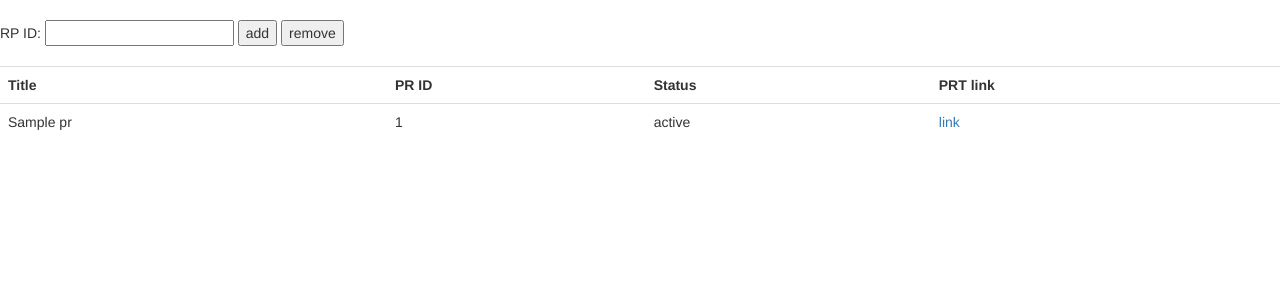
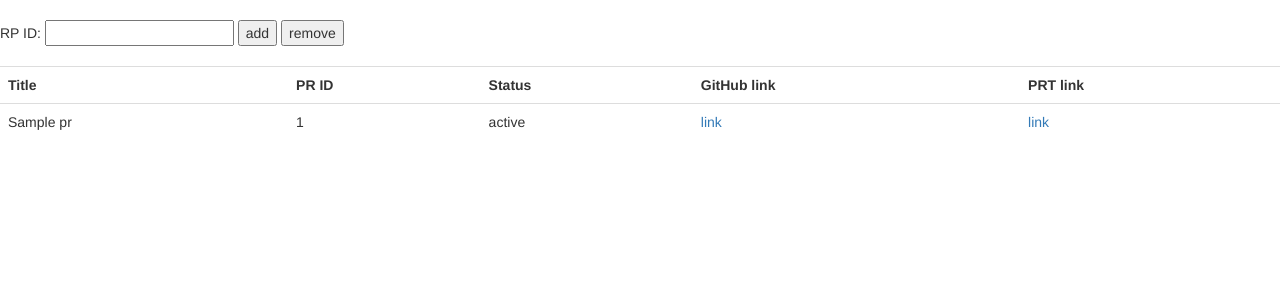
Before and after one commit to shalomnaim1/PRT_monitor, a Flask app: template templates/main.html in a window 1280 px wide. Shown: the top 300 px of the page. Run offline with Flask 2, Linux system fonts and the light colour scheme; the template is opened without the code that fills it: most values are stand-ins (such as "Sample title", 1, 10 or a date in 2020); some libraries are stand-ins or nearby versions.

Commit message:
add github link

```diff
--- a/app.py
+++ b/app.py
@@ -13,6 +13,7 @@ app = Flask(__name__)
 pr_list_file = "pr_list.txt"
 PR_STAT_URL = "http://10.16.4.32/trackerbot/api/pr/{id}/"
 PRT_LINK = "http://10.16.4.32/trackerbot/pr/pr/{id}"
+GITHUB_LINK = "https://github.com/ManageIQ/integration_tests/pull/{id}"
 STEEP_TIME = 30
 
 class pr(object):
@@ -53,8 +54,14 @@ class pr(object):
             return rc
 
     @property
-    def link(self):
+    def prt_link(self):
         return PRT_LINK.format(id=self.id)
+
+
+    @property
+    def github_link(self):
+        return GITHUB_LINK.format(id=self.id)
+
 
 class prs_monitor(object):
     def __init__(self, pr_list_file):
--- a/templates/main.html
+++ b/templates/main.html
@@ -26,6 +26,7 @@
             <th>Title</th>
             <th>PR ID</th>
             <th>Status</th>
+            <th>GitHub link</th>
             <th>PRT link</th>
         </tr>
 
@@ -35,9 +36,8 @@
             <td>{{ pr.title }}</td>
             <td>{{ pr.id }} </td>
             <td>{{ pr.state }} </td>
-            <td>
-                <a href={{ pr.link }}>link </a>
-            </td>
+            <td><a href={{ pr.github_link }} target="_blank">link </a> </td>
+            <td><a href={{ pr.prt_link }} target="_blank">link </a> </td>
 
         </tr>
         {% endfor %}
```
